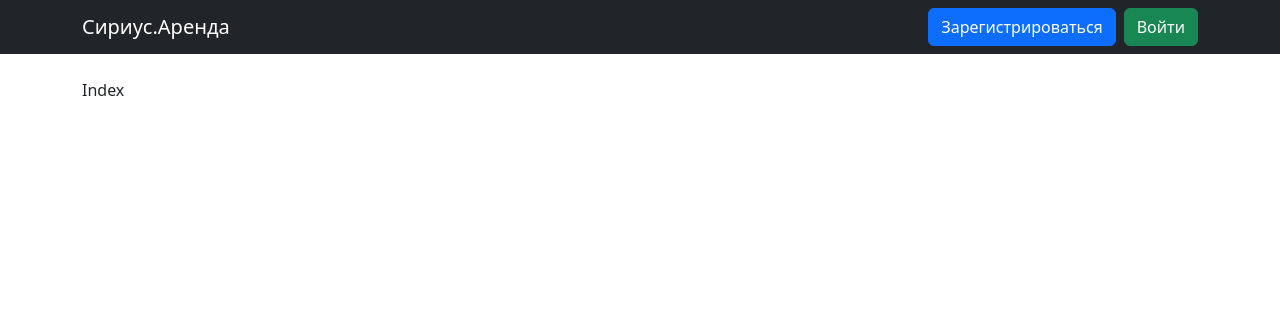
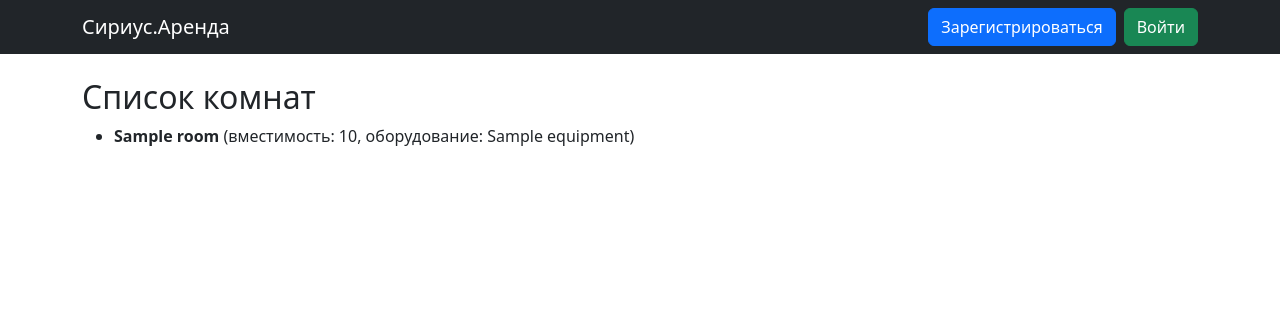
Before and after one commit to leon23s/Sirius.Rentals, a Flask app: template templates/index.html in a window 1280 px wide. Shown: the top 314 px of the page. Run offline with Flask 3, Linux system fonts and the light colour scheme; the template is opened without the code that fills it: most values are stand-ins (such as "Sample title", 1, 10 or a date in 2020).

Commit message:
добавил список всех комнат на главную страницу

```diff
--- a/main.py
+++ b/main.py
@@ -382,8 +382,17 @@ def login():
 
 @app.route('/', methods=['GET'])
 def index():
+    db_sess = db_session.create_session()
+    rooms = db_sess.query(Rooms).all()
+    db_sess.close()
 
-    return render_template('index.html')
+    user = None
+    if 'user_id' in session:
+        db_sess = db_session.create_session()
+        user = db_sess.query(User).filter(User.id == session['user_id']).first()
+        db_sess.close()
+
+    return render_template('index.html', rooms=rooms, current_user=user)
 
 @app.route('/web/register', methods=['POST', 'GET'])
 def web_register():
--- a/templates/base.html
+++ b/templates/base.html
@@ -15,12 +15,12 @@
         </button>
         <div class="collapse navbar-collapse" id="navbarNav">
             <ul class="navbar-nav ms-auto">
-                {% if current_user and current_user.is_authenticated %}
+                {% if current_user%}
                 <li class="nav-item">
                     <a class="nav-link" href="/profile">{{ current_user.name }}</a>
                 </li>
                 <li class="nav-item">
-                    <a class="nav-link" href="/logout">Выйти</a>
+                    <a class="nav-link" href="/web/logout">Выйти</a>
                 </li>
                 {% else %}
                 <li class="nav-item">
--- a/templates/index.html
+++ b/templates/index.html
@@ -1,7 +1,18 @@
 {% extends "base.html" %}
 
 {% block content %}
-
-Index
-
+<h2>Список комнат</h2>
+{% if rooms %}
+    <ul>
+    {% for room in rooms %}
+        <li>
+            <strong>{{ room.title }}</strong>
+            (вместимость: {{ room.capacity }},
+            оборудование: {{ room.equipment|join(', ') }})
+        </li>
+    {% endfor %}
+    </ul>
+{% else %}
+    <p>Нет доступных комнат.</p>
+{% endif %}
 {% endblock %}
```
